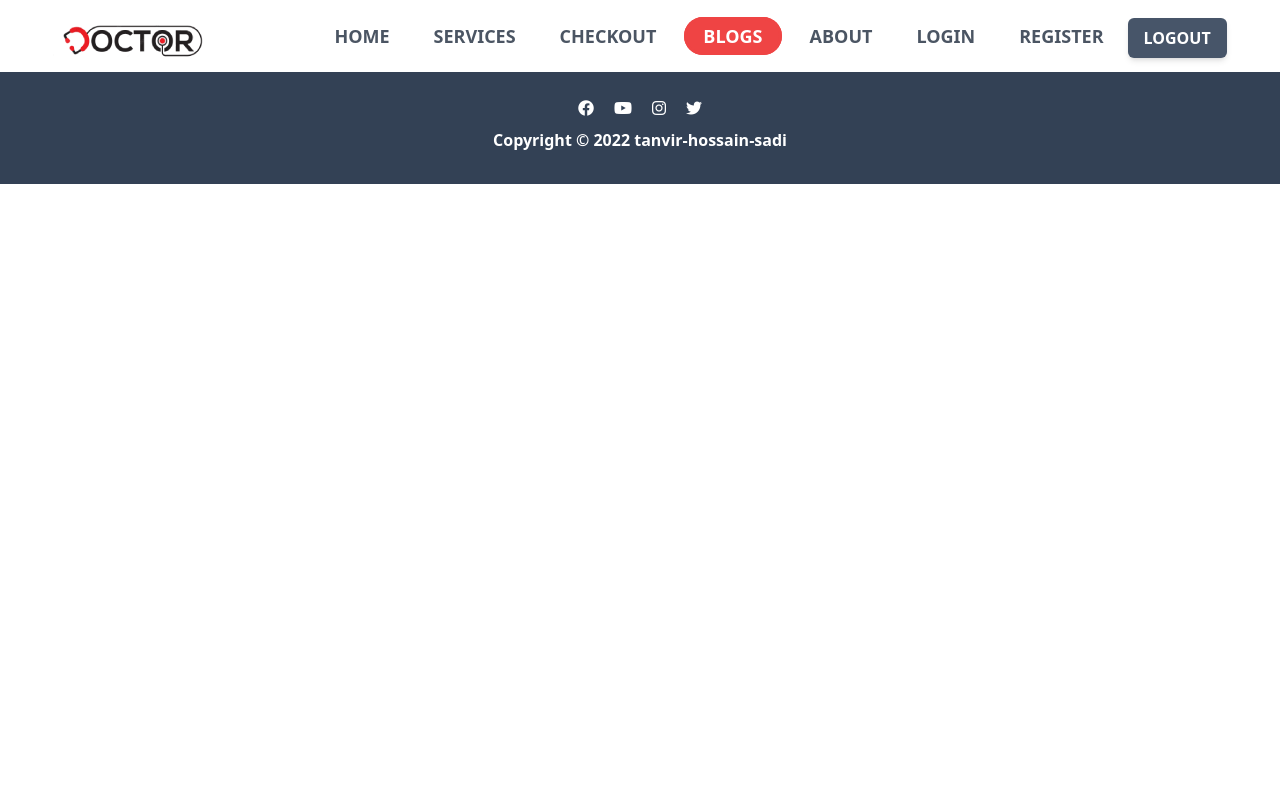
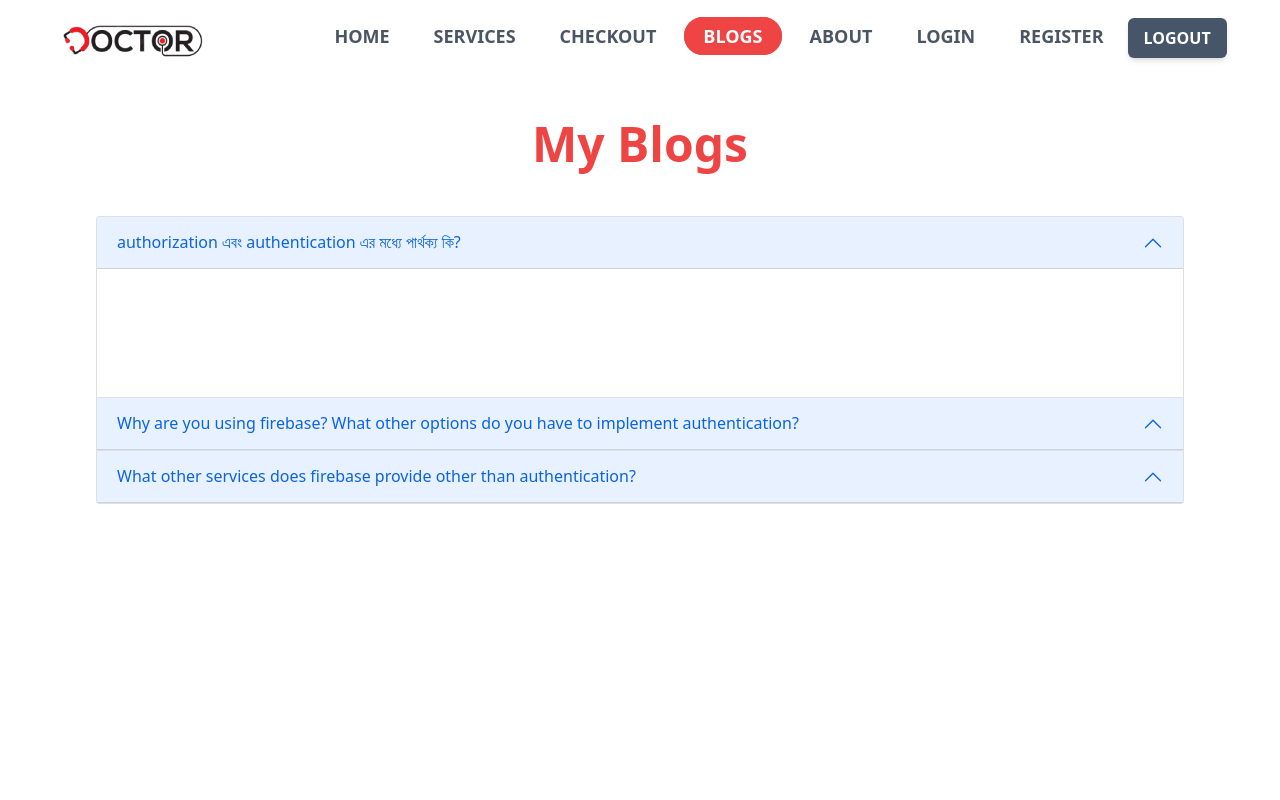
Before and after one commit to sadi-tanvir/familiar-with-life, a React (Create React App) app: page /blogs in a window 1280 px wide. Shown: the top 800 px of the page. Built offline with nearby package versions, Linux system fonts and the light colour scheme.

Commit message:
added about & blog route

```diff
--- a/public/index.html
+++ b/public/index.html
@@ -45,6 +45,11 @@
       To begin the development, run `npm start` or `yarn start`.
       To create a production bundle, use `npm run build` or `yarn build`.
     -->
+
+    <!-- bootstrap js -->
+  <script src="https://cdn.jsdelivr.net/npm/bootstrap@5.1.3/dist/js/bootstrap.bundle.min.js"
+  integrity="sha384-ka7Sk0Gln4gmtz2MlQnikT1wXgYsOg+OMhuP+IlRH9sENBO0LRn5q+8nbTov4+1p"
+  crossorigin="anonymous"></script>
 </body>
 
 </html>
--- a/src/App.js
+++ b/src/App.js
@@ -1,6 +1,8 @@
 import React from "react";
 import { Route, Routes } from "react-router-dom";
 import Error404 from "./components/404/Error404";
+import About from "./components/About/About";
+import QuestionAndAnswer from "./components/Blog/Blogs";
 import Checkout from "./components/Checkout/Checkout";
 import Home from "./components/Home/Home";
 import Login from "./components/Login-User/Login/Login";
@@ -18,8 +20,11 @@ const App = () => {
         <Route path="/services" element={<Services />} />
         <Route path="/checkout" element={<Checkout />} />
         <Route path="/checkout/:appointId" element={<Checkout />} />
+        <Route path="/blogs" element={<QuestionAndAnswer />} />
+        <Route path="/about" element={<About />} />
         <Route path="/login" element={<Login />} />
         <Route path="/register" element={<Register />} />
+        <Route path="*" element={<Error404 />} />
       </Routes>
       <Footer />
     </>
--- /dev/null
+++ b/src/components/404/Error404.js
@@ -0,0 +1,14 @@
+import React from 'react';
+
+const Error404 = () => {
+    return (
+        <>
+            <div className="w-full min-h-screen mt-20">
+                <h1 className="text-6xl md:text-8xl font-bold text-center text-slate-700">Error 404!</h1>
+                <p className="text-lg md:text-3xl font-semibold text-slate-500 text-center mt-2">The page you requested does not exist or <br /> has moved.</p>
+            </div>
+        </>
+    );
+};
+
+export default Error404;
--- /dev/null
+++ b/src/components/About/About.js
@@ -0,0 +1,21 @@
+import React from 'react';
+
+const About = () => {
+    return (
+        <div className="w-full min-h-screen flex justify-center items-center -mt-20">
+            <div className="w-8/12 shadow-2xl flex">
+                <div className="ml-3 w-full py-4 pr-3">
+                    <h1 className="text-4xl font-bold">About myself</h1>
+                    <hr />
+                    <p className="m-0 p-0 font-bold">Name: Tanvir Hossain Sadi</p>
+                    <p className="m-0 p-0">Email: htanvir.sadi@gmail.com</p>
+                    <p className="m-0 p-0">phone: +8801881-540890</p>
+
+                    <span className="mt-4 inline-block">My name is Tanvir Hossain Sadi, I always try to be a good programmer. For that I was admitted in the 5th batch of Programming Hero. And I'm going to take a course with the goal of becoming a better developer.</span>
+                </div>
+            </div>
+        </div>
+    );
+};
+
+export default About;
--- /dev/null
+++ b/src/components/Blog/Blogs.js
@@ -0,0 +1,20 @@
+import React from "react";
+import FAQFormat from "./FAQFormat"
+import {data} from "./Question"
+
+const QuestionAndAnswer = () => {
+
+  return (
+    <>
+      <div className="accordion my-5 min-h-screen px-24" id="accordionExample">
+          <h1 className="text-center text-red-500 fw-bold my-5 text-5xl">My Blogs</h1>
+          {
+            data.map(elem => <FAQFormat key={elem.id} elem={elem} />)
+          }
+
+      </div>
+    </>
+  );
+};
+
+export default QuestionAndAnswer;
--- /dev/null
+++ b/src/components/Blog/FAQFormat.js
@@ -0,0 +1,31 @@
+import React from "react";
+
+const Quenstion = ({ elem }) => {
+    const {headingId, collapseid, isExpanded,isCollapse, question, answer} = elem;
+  return (
+    <div className="accordion-item">
+      <h2 className="accordion-header" id={headingId}>
+        <button
+          className="accordion-button"
+          type="button"
+          data-bs-toggle="collapse"
+          data-bs-target={`#${collapseid}`}
+          aria-expanded={isExpanded}
+          aria-controls={collapseid}
+        >
+          {question}
+        </button>
+      </h2>
+      <div
+        id={collapseid}
+        className={`accordion-collapse collapse ${isCollapse}`}
+        aria-labelledby={headingId}
+        data-bs-parent="#accordionExample"
+      >
+        <div className="accordion-body">{answer}</div>
+      </div>
+    </div>
+  );
+};
+
+export default Quenstion;
--- /dev/null
+++ b/src/components/Blog/Question.js
@@ -0,0 +1,35 @@
+export const data = [
+  {
+    id:1,
+    headingId: "headingOne",
+    collapseid: "collapseOne",
+    isExpanded: true,
+    isCollapse: 'show',
+    question: 'authorization এবং authentication এর মধ্যে পার্থক্য কি?',
+    answer: `authorization হচ্ছে কোন একটা resource এর এক্সেস করার পারমিশন থাকাকে বুঝায়। আর authentication হচ্ছে কোন একটা ইউজার valid কিনা সেটা চেক করাকে বুঝায় যেমন আমরা সাধারনত ইউজার ভ্যলিড কিনা সেটা চেক করার জন্য ইউজারকে লগিন অপশন দিয়ে থাকি । যদি ইউজার সঠিক ডাটা প্রধান করে তাহলে authentication চেক করে ইউজারকে authorised করে দেওয়া হয়। আর যদি ইউজার সঠিক ডাটা প্রদান না করে থাহলে authentication failed হলে ইউজারকে unauthorised করে দেওয়া হয়। সাধারনত user authentication চেক করার প্রধানত ৩ টি উপায় অবলম্বন করে থাকে যেমন। * Single-Factor Authentication * Two-Factor Authentication *Multi-Factor Authentication`
+  },
+  {
+    id:2,
+    headingId: "headingTwo",
+    collapseid: "collapseTwo",
+    isExpanded: false,
+    isCollapse: '',
+    question: 'Why are you using firebase? What other options do you have to implement authentication?',
+    answer: `firebase ব্যাবহার করার অন্যতম কারন হচ্ছে firebase এর authentication system । কারন আমরা আমাদের নিজস্ব server তৈরি করে উজারের ডাটা সংরক্ষন করতে পারি কিন্তু তা highly secured করা আমাদের পক্ষে সম্ভব হয়না যার কারনে আমরা কোন third party authentication system ব্যাবহার করে থাকি এছাড়াও এখানে খুব সহযেই Email veification , phone verification social media verification use করে ইউজারকে আইডেন্টিফাই করা যায়। firebase ছাড়াও আরো অনেক third party authentication platform রয়েছে। যেমনঃ ১- Okta ২- Ory ৩-Supabase ৪- STYTCH ৫-PingIdentity ৬- Keycloak ৭- Frontegg ইত্যাদি।`
+  },
+  {
+    id:3,
+    headingId: "headingThree",
+    collapseid: "collapseThree",
+    isExpanded: false,
+    isCollapse: '',
+    question: 'What other services does firebase provide other than authentication?',
+    answer: `firebase authentication service ছাড়াও আরো অনেক service provide করে থাকে। যেমনঃ ১- Cloud Firestore.
+    ২- Cloud Functions.
+    ৩- Hosting.
+    ৪- Cloud Storage.
+    ৫- Google Analytics.
+    ৬- Predictions.
+    ৭- Cloud Messaging. ইত্যাদি।`
+  },
+]
--- a/src/components/Home/Banner.js
+++ b/src/components/Home/Banner.js
@@ -1,7 +1,9 @@
 import React from 'react';
+import { useNavigate } from 'react-router-dom';
 import classes from "./Home.module.css"
 
 const Banner = () => {
+    const navigate = useNavigate()
     return (
         <div className={`w-full h-screen flex flex-col justify-center items-center ${classes.doctorBG}`}>
             <div className="w-11/12 flex flex-col justify-start mt-0">
@@ -13,7 +15,7 @@ const Banner = () => {
                 </h1>
                 <small className="text-slate-600">MBBS (DMU), FCPS (Surgery) MD (USA), FCVS (USA), Advance Fellowship in Cardiovascular Surgery (Mayoclinic, USA)</small>
             </div>
-            <button className="px-5 py-2 bg-red-500 text-white font-bold rounded-md mr-auto ml-12 mt-20">Make An Appointment</button>
+            <button onClick={() => navigate('/services')} className="px-5 py-2 bg-red-500 text-white font-bold rounded-md mr-auto ml-12 mt-20">Make An Appointment</button>
         </div>
     );
 };
--- a/src/components/Home/Home.js
+++ b/src/components/Home/Home.js
@@ -1,12 +1,14 @@
 import React from "react";
 import Services from "../Services/Services";
 import Banner from "./Banner"
+import Blogs from "../Blog/Blogs"
 
 const Home = () => {
   return (
     <>
       <Banner />
       <Services />
+      <Blogs />
     </>
   );
 };
--- a/src/components/Services/Services.js
+++ b/src/components/Services/Services.js
@@ -9,7 +9,7 @@ const Services = () => {
         <h1 className="text-5xl font-bold text-red-500 mb-5 ">My Services</h1>
         <div className="grid grid-cols-1 md:grid-cols-3 gap-3 flex flex-col justify-center items-center px-2">
           {serviceData.map((data) => (
-            <Service data={data} />
+            <Service key={data.id} data={data} />
           ))}
         </div>
       </div>
--- a/src/components/shared/Header/Header.js
+++ b/src/components/shared/Header/Header.js
@@ -1,14 +1,14 @@
 import React from "react";
 import CustomLink from "./CustomLink/CustomLink";
 import logo from "../../../images/logo.png"
+import { useNavigate } from "react-router-dom";
 
 const Header = () => {
+  const navigate = useNavigate()
   return (
     <header className="w-full h-16 flex justify-center items-center mt-2">
       <nav className="w-11/12 flex justify-around items-center">
-          {/* <div> */}
-              <img className="w-28 md:w-40" src={logo} alt="logo" />
-          {/* </div> */}
+              <img onClick={() => navigate('/')} className="w-28 md:w-40 cursor-pointer" src={logo} alt="logo" />
         <div className="flex text-white font-bold ml-auto">
           <CustomLink className="ml-0 md:ml-3 px-2 px-md-3 py-1 text-xs md:text-lg" to="/">HOME</CustomLink>
           <CustomLink className="ml-0 md:ml-3 px-2 px-md-3 py-1 text-xs md:text-lg" to="/services">SERVICES</CustomLink>
```
